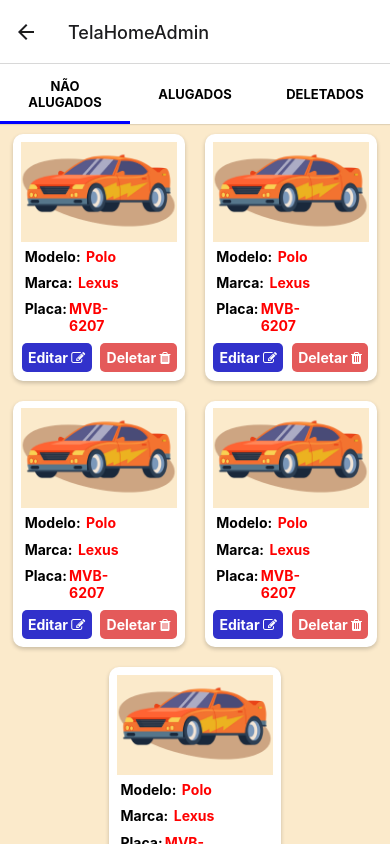
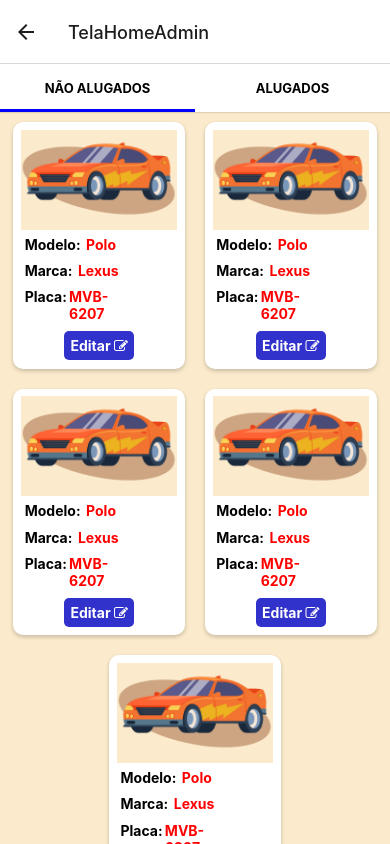
Before and after one commit to RenatoFreitas1991/prj-alocacao, a React Native app: screen /TelaHomeAdmin in a window 390 px wide. Built offline with nearby package versions, Linux system fonts and the light colour scheme.

Commit message:
removing VeiculosDeletados from TelaHomeAdmin and updates in CarVehicle

```diff
--- a/src/components/CardVehicle/CardVehicle.tsx
+++ b/src/components/CardVehicle/CardVehicle.tsx
@@ -9,13 +9,14 @@
     marca:string;
     placa:string;
     imgName?:string;
+    nameButton?:string;
+    iconButton?:any;
 }
 
-export default function CardVehicle({modelo, marca, placa, imgName}: CardVehicleProps) {
+export default function CardVehicle({modelo, marca, placa, imgName, nameButton, iconButton}: CardVehicleProps) {
 
     //let imgFileName = `../../../assets/carro-tela-inicial.png`;
     //const image = Asset.fromModule(require(`../../../assets/${imgName}`)).uri;
-    let img
 
     return(
         <View style={styles.cardContainer}>
@@ -26,7 +27,7 @@
                 />
             ): (
                 <Image
-                    source={require('../../../assets/carro-tela-inicial.png')}
+                    source={require(`../../../assets/carro-tela-inicial.png`)}
                     style={styles.img}
                 />
             )
@@ -54,15 +55,15 @@
 
                 <TouchableOpacity style={[styles.button, styles.buttonUpdate]}>
                     <Text style={styles.textButton}>
-                        Editar <Icon name="edit" size={14} color="#ffff" />
+                        {nameButton} <Icon name={iconButton} size={14} color="#ffff" />
                     </Text>
                 </TouchableOpacity>
-
+{/*
                 <TouchableOpacity style={[styles.button, styles.buttonDelete]}>
                     <Text style={styles.textButton}>
                         Deletar <Icon name="trash" size={14} color="#ffff" />
                     </Text>
-                </TouchableOpacity>
+                </TouchableOpacity> */}
 
             </View>
         </View>
--- a/src/components/CardVehicle/CardVehicleStyle.tsx
+++ b/src/components/CardVehicle/CardVehicleStyle.tsx
@@ -38,7 +38,8 @@
     },
     viewButton: {
         flexDirection: 'row',
-        justifyContent: 'space-between',
+        //justifyContent: 'space-between',
+        justifyContent: 'center',
         alignItems: 'center',
         marginTop: '3%',
         padding: .5,
--- a/src/screens/TelaHomeAdmin.tsx
+++ b/src/screens/TelaHomeAdmin.tsx
@@ -3,9 +3,7 @@
 import { createMaterialTopTabNavigator } from '@react-navigation/material-top-tabs';
 
 import Alugados from './VeiculosAlugados';
-import VeiculosNaoAlugados from './VeiculosNaoAlugados'
-import VeiculosDeletados from './VeiculosDeletados';
-import TelaInicial from "./TelaInicial";
+import VeiculosNaoAlugados from './VeiculosNaoAlugados';
 
 const Tab = createMaterialTopTabNavigator();
 
@@ -19,7 +17,6 @@
     >
       <Tab.Screen name="Não Alugados" component={VeiculosNaoAlugados} />
       <Tab.Screen name="Alugados" component={Alugados} />
-      <Tab.Screen name="Deletados" component={VeiculosDeletados} />
     </Tab.Navigator>
   );
 }
--- a/src/screens/VeiculosAlugados.tsx
+++ b/src/screens/VeiculosAlugados.tsx
@@ -16,18 +16,24 @@
             modelo="Polo"
             marca="Lexus"
             placa="MVB-6207"
+            nameButton="Editar"
+            iconButton="edit"
           />
 
           <CardVeiculo
             modelo="Polo"
             marca="Lexus"
             placa="MVB-6207"
+            nameButton="Editar"
+            iconButton="edit"
           />
 
           <CardVeiculo
             modelo="Polo"
             marca="Lexus"
             placa="MVB-6207"
+            nameButton="Editar"
+            iconButton="edit"
           />
 
         </View>
--- a/src/screens/VeiculosDeletados.tsx
+++ b/src/screens/VeiculosDeletados.tsx
@@ -11,11 +11,11 @@
 
         </View>
         <View  style={styles.cardsContainer}>
-          <CardVeiculo
+          {/* <CardVeiculo
             modelo="Polo"
             marca="Lexus"
             placa="MVB-6207"
-          />
+          /> */}
 
         </View>
       </ScrollView>
--- a/src/screens/VeiculosNaoAlugados.tsx
+++ b/src/screens/VeiculosNaoAlugados.tsx
@@ -15,30 +15,40 @@
             modelo="Polo"
             marca="Lexus"
             placa="MVB-6207"
+            nameButton="Editar"
+            iconButton="edit"
           />
 
           <CardVeiculo
             modelo="Polo"
             marca="Lexus"
             placa="MVB-6207"
+            nameButton="Editar"
+            iconButton="edit"
           />
 
           <CardVeiculo
             modelo="Polo"
             marca="Lexus"
             placa="MVB-6207"
+            nameButton="Editar"
+            iconButton="edit"
           />
 
           <CardVeiculo
             modelo="Polo"
             marca="Lexus"
             placa="MVB-6207"
+            nameButton="Editar"
+            iconButton="edit"
           />
 
           <CardVeiculo
             modelo="Polo"
             marca="Lexus"
             placa="MVB-6207"
+            nameButton="Editar"
+            iconButton="edit"
           />
 
         </View>
```
